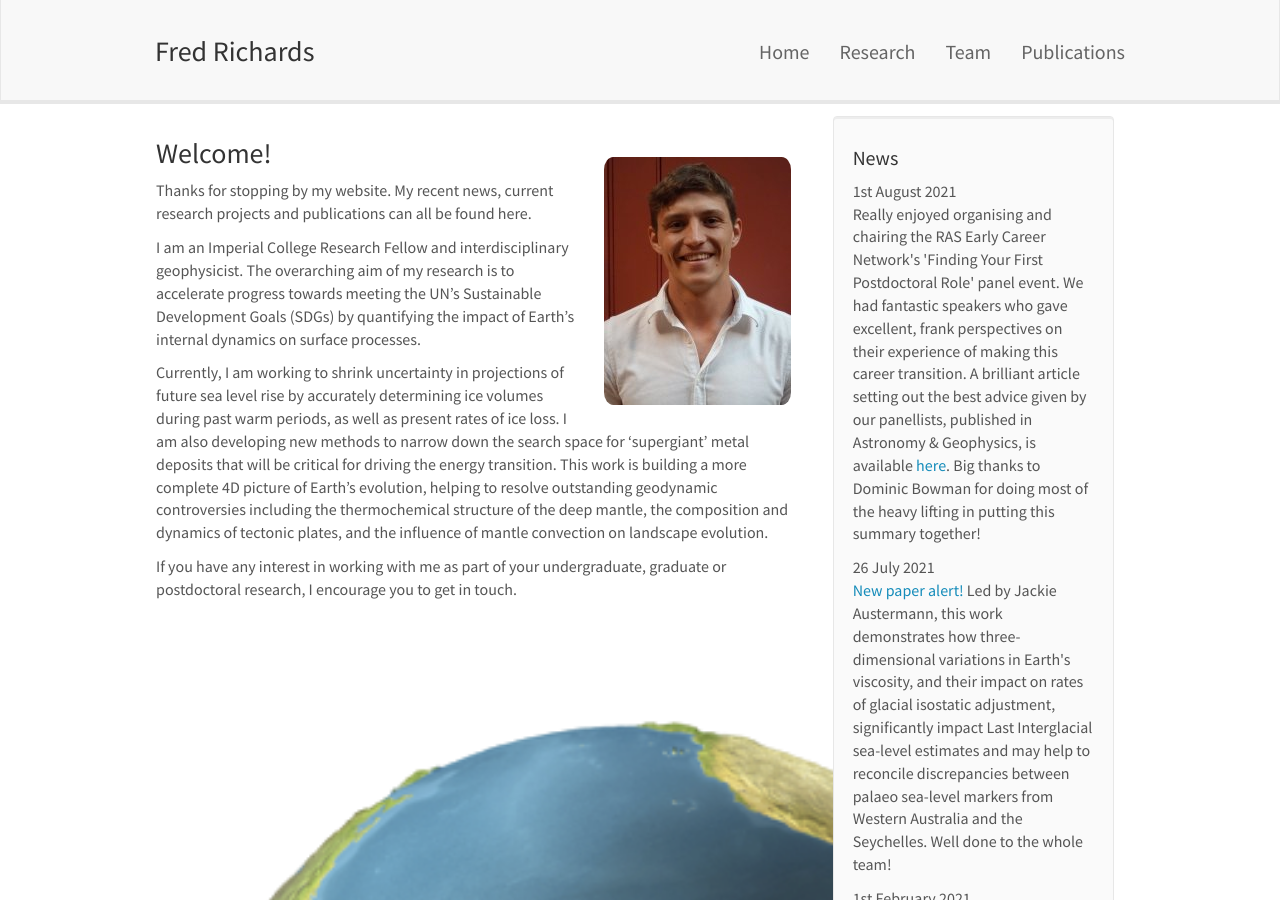
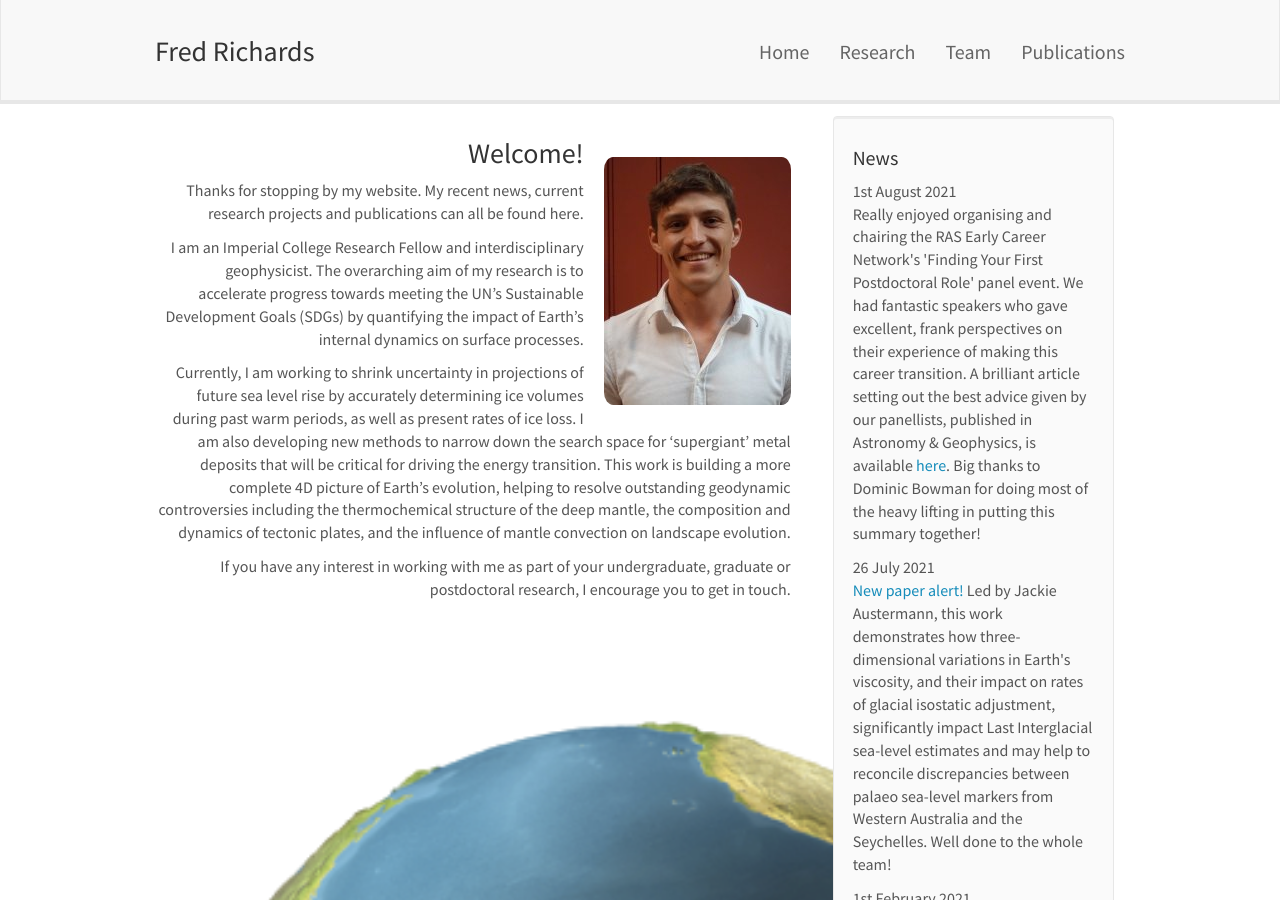
Before and after one commit to freddrichards/freddrichards.github.io, a Jekyll site: the page built from index.md, in a window 1280 px wide and 900 px high. Built offline with Jekyll 4.4.1, drawn with Linux system fonts in a browser that asks for light colours; nearby versions of some CDN libraries.

Commit message:
Update index.md

```diff
--- a/index.md
+++ b/index.md
@@ -9,6 +9,7 @@ permalink: /
 
 <img align="right" src="images/teampic/fred.jpg" style="float: right; margin-left: 20px; margin-top: 30px; margin-bottom:20px;">
 
+<div style="text-align: right">
 ### Welcome!
 
 Thanks for stopping by my website. My recent news, current research projects and publications can all be found here.
@@ -19,6 +20,7 @@ Currently, I am working to shrink uncertainty in projections of future sea level
 
 If you have any interest in working with me as part of your undergraduate, graduate or postdoctoral research, I encourage you to get in touch.
 
+</div>
 <br/><br/><br/><br/>
 <figure>
 <img src="{{ site.url }}{{ site.baseurl }}/images/Fig1.png" width="150%">
```
